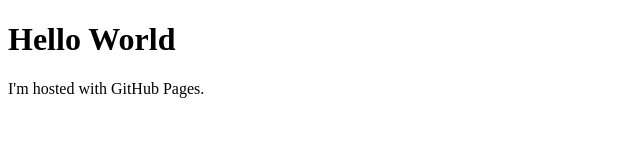
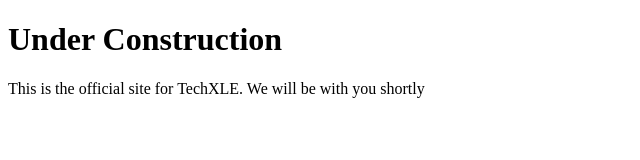
Before and after one commit to techxle/techxle.github.io, a plain HTML site: page index.html in a window 1280 px wide. Shown: the whole page, without its empty margins (0-640 px from the left). Drawn offline with Linux system fonts and the light colour scheme.

Commit message:
Update index.html

```diff
--- a/index.html
+++ b/index.html
@@ -1,7 +1,7 @@
 <!DOCTYPE html>
 <html>
 <body>
-<h1>Hello World</h1>
-<p>I'm hosted with GitHub Pages.</p>
+<h1>Under Construction</h1>
+<p>This is the official site for TechXLE. We will be with you shortly</p>
 </body>
 </html>
```
